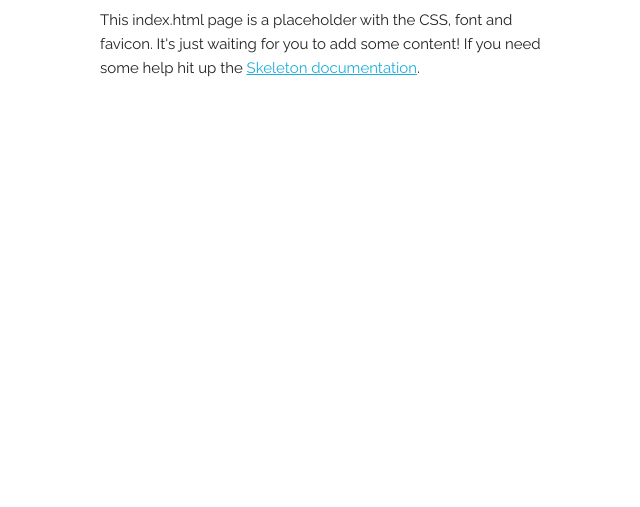
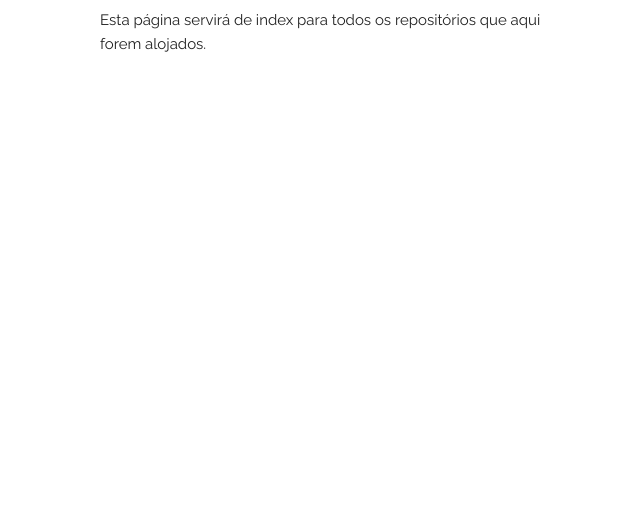
Before and after one commit to ESADCR/esadcr.github.io, a plain HTML site: page index.html in a window 1280 px wide. Shown: the part 293-800 px from the top of the page, without its empty margins (60-700 px from the left). Drawn offline with Linux system fonts and the light colour scheme.

Commit message:
alteração no html

```diff
--- a/index.html
+++ b/index.html
@@ -35,7 +35,7 @@
     <div class="row">
       <div class="one-half column" style="margin-top: 25%">
         <h4>Página da ESAD no GitHub</h4>
-        <p>This index.html page is a placeholder with the CSS, font and favicon. It's just waiting for you to add some content! If you need some help hit up the <a href="http://www.getskeleton.com">Skeleton documentation</a>.</p>
+        <p>Esta página servirá de index para todos os repositórios que aqui forem alojados.</p>
       </div>
     </div>
   </div>
```
